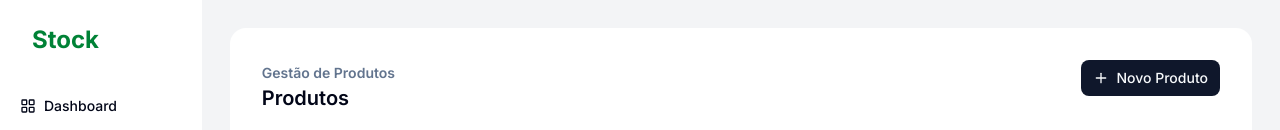
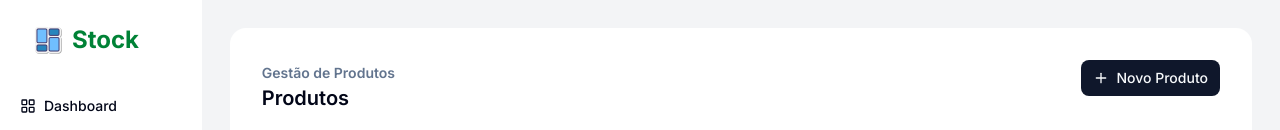
Before and after one commit to macielaraujo/dashboard-stock, a Next.js app: page /produtos in a window 1280 px wide. Shown: the top 130 px of the page. Built offline with nearby package versions, Linux system fonts and the light colour scheme; no server answers; the database is empty.

Commit message:
fix: corrigido erro da page produtos recebendo os dados da tabela com json

```diff
--- a/src/app/layout.tsx
+++ b/src/app/layout.tsx
@@ -12,6 +12,7 @@ export const metadata: Metadata = {
   title: "DashBoard de Vendas",
   description:
     "Aplicação desenvolvida para fins de estudo da ferramenta Next.js",
+  icons: "favicon.png",
 };
 
 export default function RootLayout({
--- a/src/app/produtos/page.tsx
+++ b/src/app/produtos/page.tsx
@@ -2,10 +2,10 @@ import { Button } from "@/components/ui/button";
 import { PlusIcon } from "lucide-react";
 import { DataTable } from "@/components/ui/dataTable";
 import { columnsTableProduct } from "./_components/tabelaProdutos";
-import { db } from "../_lib/prisma";
+import { getProducts } from "../_data-access/produto/get-produtos";
 
 export default async function Produtos() {
-  const produtos = await db.product.findMany({});
+  const produtos = await getProducts();
   return (
     <div className="w-full space-y-5 p-8 bg-white m-7 rounded-2xl">
       <div className="flex justify-between">
@@ -20,7 +20,10 @@ export default async function Produtos() {
           Novo Produto
         </Button>
       </div>
-      <DataTable columns={columnsTableProduct} data={produtos} />
+      <DataTable
+        columns={columnsTableProduct}
+        data={JSON.parse(JSON.stringify(produtos))}
+      />
     </div>
   );
 }
--- a/src/components/sideBar/sideBar.tsx
+++ b/src/components/sideBar/sideBar.tsx
@@ -1,11 +1,15 @@
 import { LayoutGrid, PackageIcon, ShoppingBag } from "lucide-react";
 import { SideBarButton } from "../ui/sideBarButton";
+import Image from "next/image";
 
 export function SideBar() {
   return (
     <div className="bg-white w-64">
       <div className="px-8 py-6 ">
-        <h2 className="font-bold text-2xl text-green-700">Stock</h2>
+        <h2 className="font-bold text-2xl text-green-700 flex gap-2">
+          <Image src="/favicon.png" width={32} height={32} alt="Icone Stock" />
+          Stock
+        </h2>
       </div>
       <div className="flex flex-col gap-2 p-2">
         <SideBarButton href="/">
```
Also changed, not shown: public/favicon.png (added).
